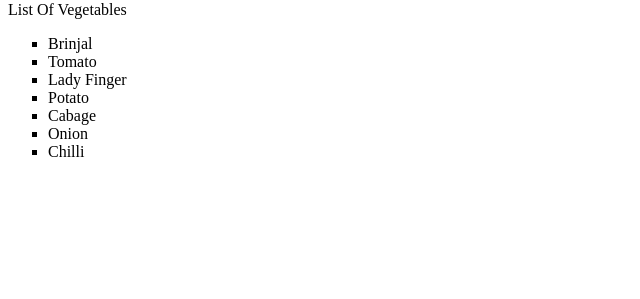
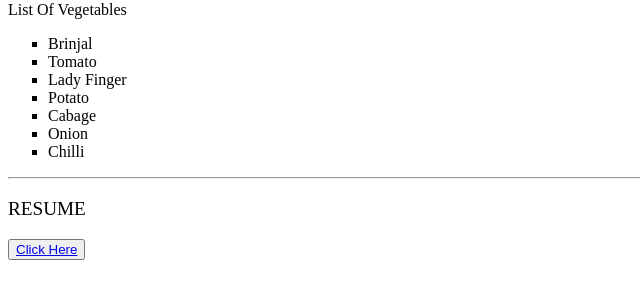
Before and after one commit to VarunprasadT/Web_Technology, a plain HTML site: page index.html in a window 1280 px wide. Shown: the part 391-690 px from the top of the page, without its empty margins (0-640 px from the left). Drawn offline with Linux system fonts and the light colour scheme.

Commit message:
resume link updated

```diff
--- a/index.html
+++ b/index.html
@@ -34,5 +34,10 @@
         <li>Onion</li>
         <li>Chilli</li>
     </ul>
+    <hr>
+    <div>
+        <p style="font-size: larger;"> RESUME </p>
+        <button> <a href="resume.html">Click Here</a></button>
+    </div>
 </body>
 </html>
```
